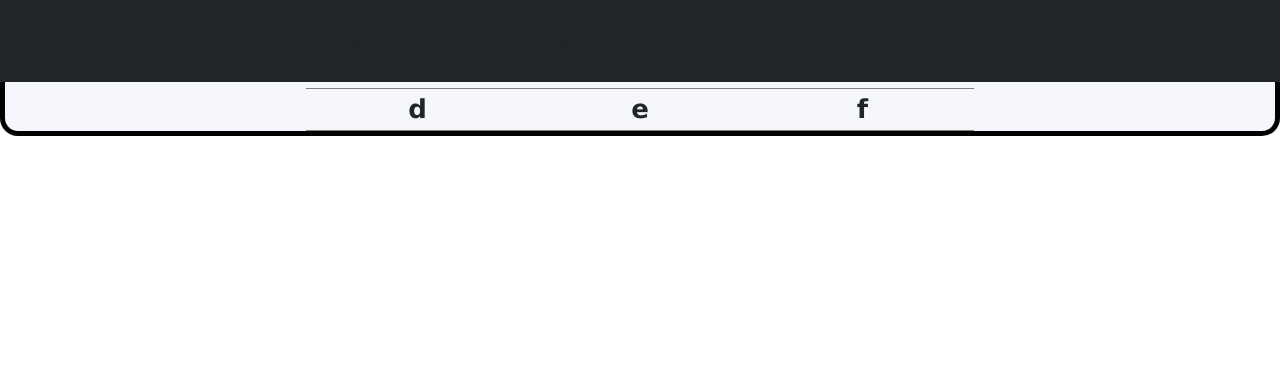
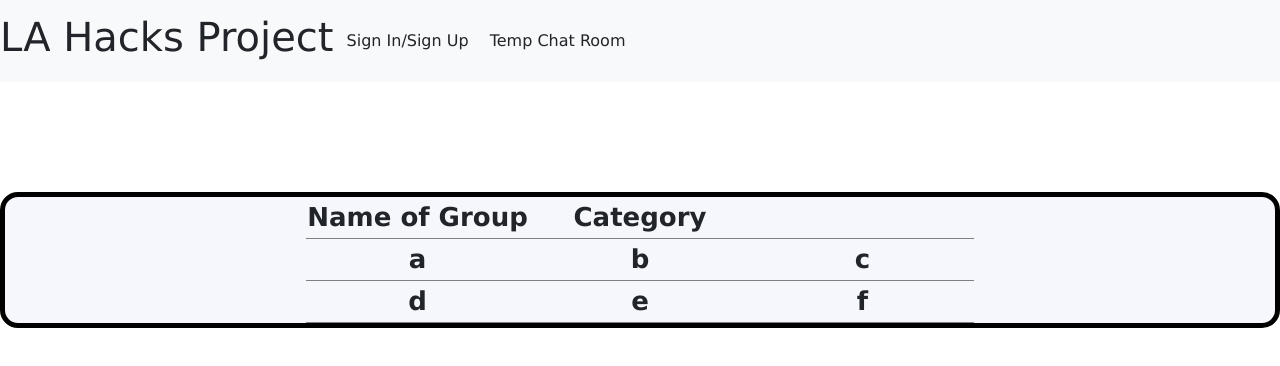
Before and after one commit to iZyns/LAHacks2023, a React (Create React App) app in the folder frontend/: page /home in a window 1280 px wide. Shown: the top 366 px of the page. Built offline with nearby package versions, Linux system fonts and the light colour scheme.

Commit message:
Fixed landing page merging bug

```diff
--- a/frontend/src/components/navigationBar.js
+++ b/frontend/src/components/navigationBar.js
@@ -10,8 +10,9 @@ import Chat from '../pages/chat';
 function NavigationBar() {
   return (
     <>
-      <Navbar fixed="top" bg="dark" variant="dark">
-        <div style={{display: "flex", alignItems: "center", textDecorationColor: "white "}}>
+      {/* Added light instead of dark */}
+      <Navbar fixed="top" bg="light" variant="dark">
+        <div style={{display: "flex", alignItems: "center", textDecorationColor: "white"}}>
 
           <Navbar.Brand href="/home" style={{marginRight: "auto", textDecoration: "none", color: "inherit"}}><h1>LA Hacks Project</h1></Navbar.Brand> &nbsp;
           <Nav className="me-auto">
--- a/frontend/src/pages/Table.css
+++ b/frontend/src/pages/Table.css
@@ -7,6 +7,7 @@
     align-items: center;
     justify-content: center;
     font-size: calc(10px + 2vmin);
+    margin-top: 15%;
     }
 
 th:nth-child(3) {
```
